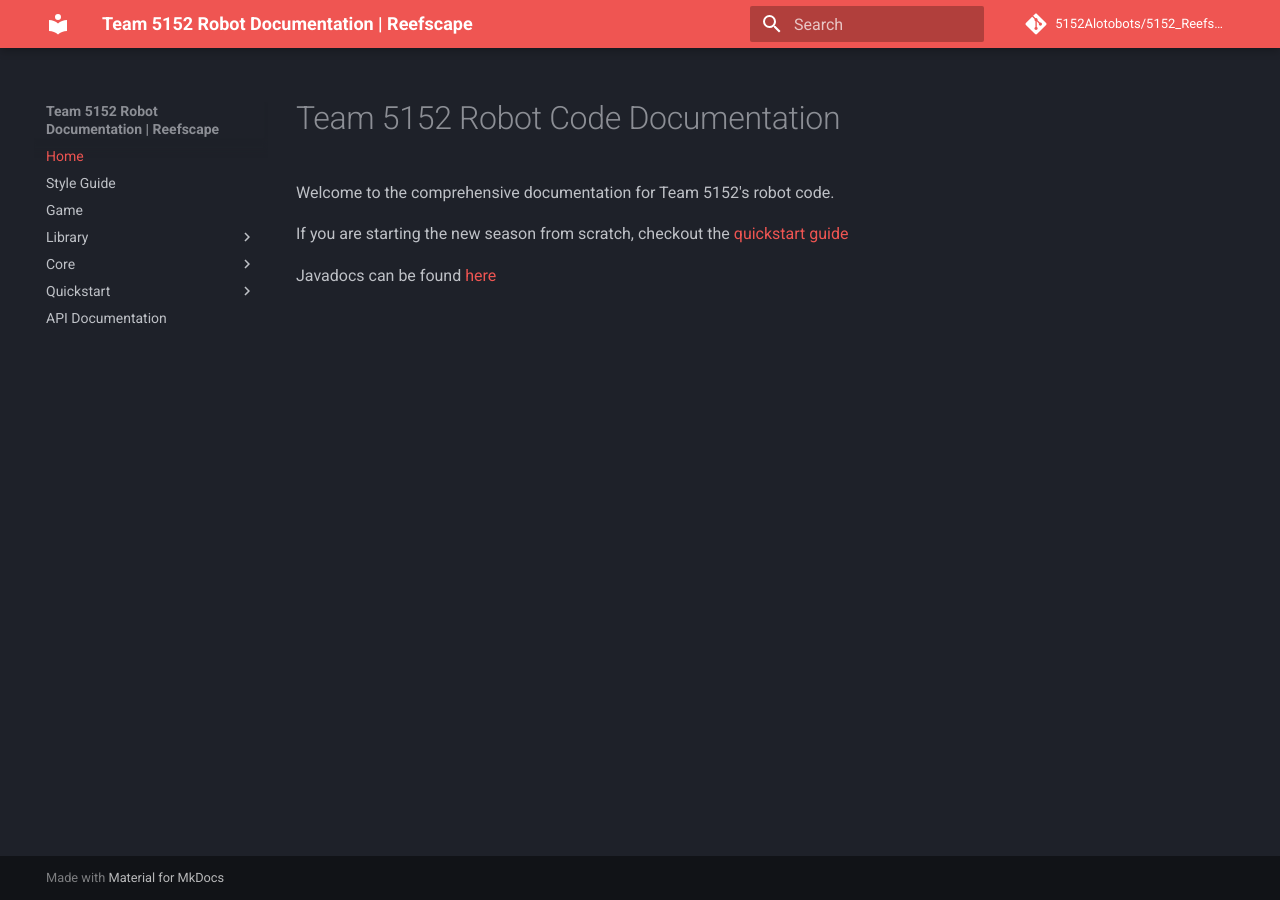
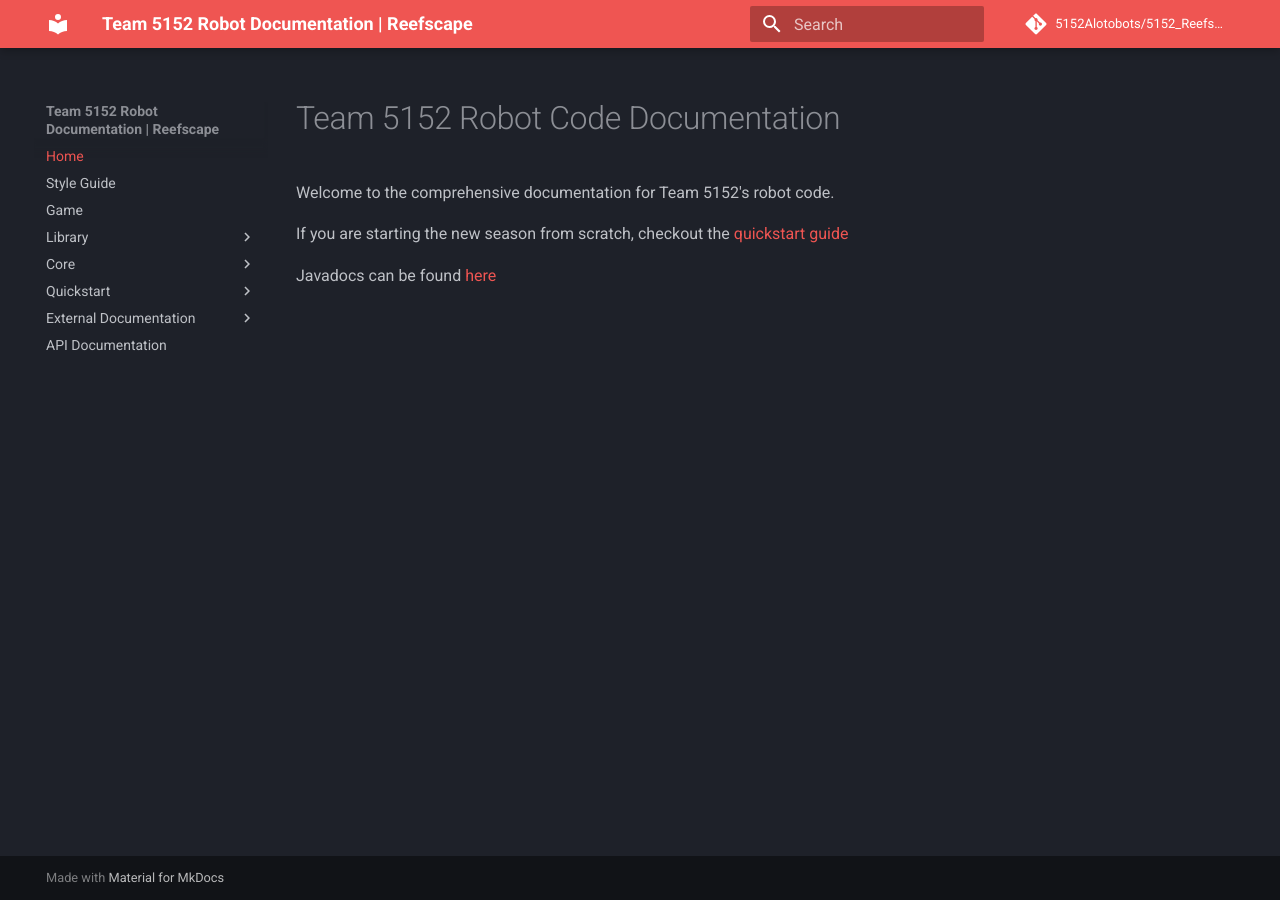
Before and after one commit to 5152Alotobots/5152_Reefscape, an MkDocs documentation site: the page built from docs/mkdocs/docs/index.md, in a window 1280 px wide. Built offline with MkDocs 1.6.1 and Material for MkDocs 9.7.7, drawn with Linux system fonts in a browser that asks for light colours; comment, search, counter and statistics services are not loaded.

Commit message:
external docs

```diff
--- a/docs/mkdocs/mkdocs.yml
+++ b/docs/mkdocs/mkdocs.yml
@@ -52,6 +52,12 @@
           - AprilTag: quickstart/apriltagquickstart.md
           - Object Detection: quickstart/objectdetectionquickstart.md
           - QuestNav: quickstart/questnavquickstart.md
+  - External Documentation:
+      - AdvantageKit: https://docs.advantagekit.org/
+      - AdvantageScope: https://docs.advantagescope.org/
+      - CTRE Phoenix 6: https://v6.docs.ctr-electronics.com/en/stable/
+      - PhotonVision: https://docs.photonvision.org/en/latest/
+      - WPILib: https://docs.wpilib.org/en/stable/
   - API Documentation: javadoc/index.html
 
 repo_url: https://github.com/5152alotobots/5152_Reefscape
```
